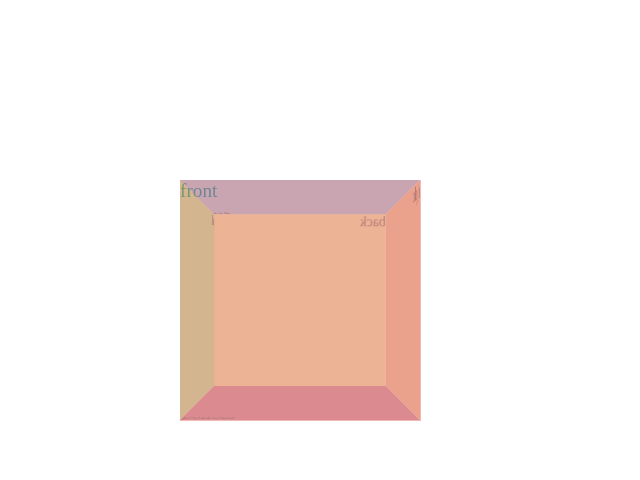
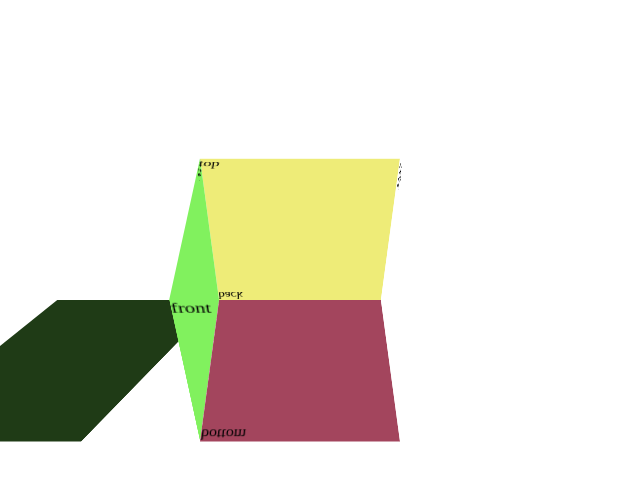
Before and after one commit to madelynfreed/art_y_craft, a website: page shadow/3dtransforms.html in a window 1280 px wide. Shown: the whole page, without its empty margins (0-640 px from the left). Drawn offline with Linux system fonts and the light colour scheme.

Commit message:
trying to cast a shadow

```diff
--- a/shadow/3dtransforms.html
+++ b/shadow/3dtransforms.html
@@ -23,40 +23,42 @@
 			position: absolute;
 			width: 200px;
 			height: 200px;
-			opacity: 40%;
+			/* opacity: 40%; */
 		}
 
 		.cube__face--front {
-			transform: rotateY(  0deg) translateZ(100px);
-			background-color: rgb(221, 79, 74);
+			transform: rotateX(-45deg) rotateY(0deg) translateZ(100px);
 		}
 
 		.cube__face--right {
-			transform: rotateY( 90deg) translateZ(100px);
-			background-color: rgb(233, 162, 80);
+			transform: rotateX(45deg) rotateY(90deg) translateZ(100px);
 		}
 
 		.cube__face--back {
-			transform: rotateY(180deg) translateZ(100px);
+			transform: rotateX(135deg) rotateY(0deg) translateZ(100px);
 			background-color: rgb(238, 236, 120);
 		}
 
 		.cube__face--left {
-			transform: rotateY(-90deg) translateZ(100px);
+			transform: rotateX(-45deg) rotateY(-90deg) translateZ(100px);
 			background-color: rgb(129, 241, 94);
 		}
 
+		.cube__shadow--left {
+			transform: skew(-40deg) rotateX(-135deg) rotateY(0deg) translateX(-200px) translateZ(100px);
+			background-color: rgb(31, 59, 22);
+		}
+
 		.cube__face--top {
-			transform: rotateX( 90deg) translateZ(100px);
-			background-color: rgb(84, 178, 233);
+			transform: rotateX( 45deg) rotateY(0deg) translateZ(100px);
 		}
 
 		.cube__face--bottom {
-			transform: rotateX(-90deg) translateZ(100px);
+			transform: rotateX(-135deg) rotateY(0deg) translateZ(100px);
 			background-color: rgb(163, 69, 93);
 		}
 
-		.cube.show-front  { transform: translateZ(-100px) rotateY(   0deg); }
+		.cube.show-front  { transform: translateZ(-100px) rotateY(  0deg); }
 		.cube.show-right  { transform: translateZ(-100px) rotateY( -90deg); }
 		.cube.show-back   { transform: translateZ(-100px) rotateY(-180deg); }
 		.cube.show-left   { transform: translateZ(-100px) rotateY(  90deg); }
@@ -72,6 +74,7 @@
 			<div class="cube__face cube__face--back">back</div>
 			<div class="cube__face cube__face--right">right</div>
 			<div class="cube__face cube__face--left">left</div>
+			<div class="cube__face cube__shadow--left">left</div>
 			<div class="cube__face cube__face--top">top</div>
 			<div class="cube__face cube__face--bottom">bottom</div>
 		</div>
@@ -86,7 +89,6 @@
 			cube.classList.remove(currentClass)
 			counter = (counter + 1)%6;
 			var showClass = 'show-' + directionList[counter];
-			console.log(cube.classList)
 			cube.classList.add(showClass);
 		}
 
```
